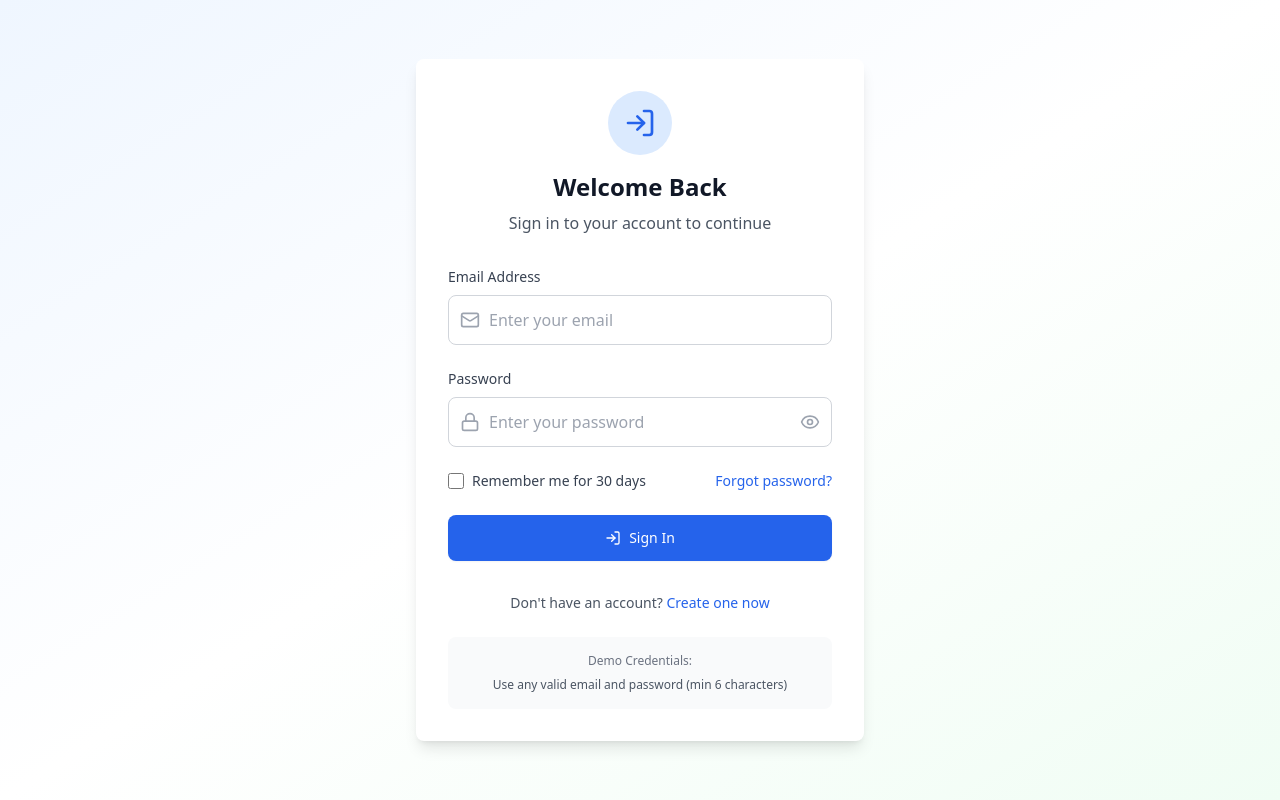
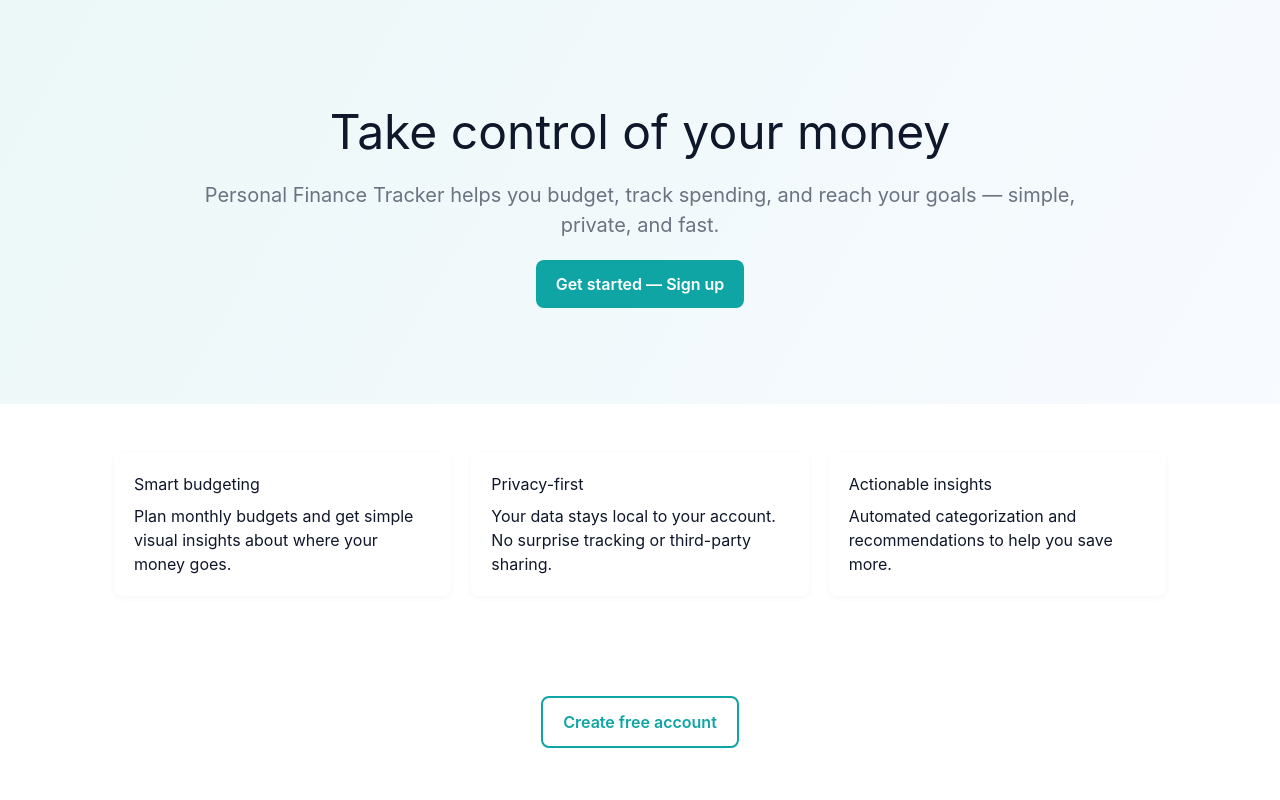
Before and after one commit to mrememisaac/personal-finance-tracker, a React (Vite) app: page / in a window 1280 px wide. Built offline with nearby package versions, Linux system fonts and the light colour scheme.

Commit message:
feat(landing): integrate LandingPage as unauthenticated fallback (lazy-loaded)

```diff
--- a/src/App.tsx
+++ b/src/App.tsx
@@ -1,6 +1,8 @@
 import { useState } from 'react';
 import { Wallet, Settings } from 'lucide-react';
 import { AuthProvider, ProtectedRoute, UserMenu } from './slices/auth';
+import { lazy, Suspense } from 'react';
+const LandingPage = lazy(() => import('./shared/components/LandingPage'));
 import { AppProvider } from './shared/context/AppContext';
 import { ErrorBoundary } from './app/ErrorBoundary';
 import { Navigation } from './app/Navigation';
@@ -253,9 +255,11 @@ function App() {
         <AuthProvider>
           <AppProvider>
             <ServiceProvider>
-              <ProtectedRoute>
-                <MainApp />
-              </ProtectedRoute>
+              <Suspense fallback={<div className="min-h-screen flex items-center justify-center">Loading…</div>}>
+                <ProtectedRoute fallback={<LandingPage /> }>
+                  <MainApp />
+                </ProtectedRoute>
+              </Suspense>
             </ServiceProvider>
           </AppProvider>
         </AuthProvider>
```
